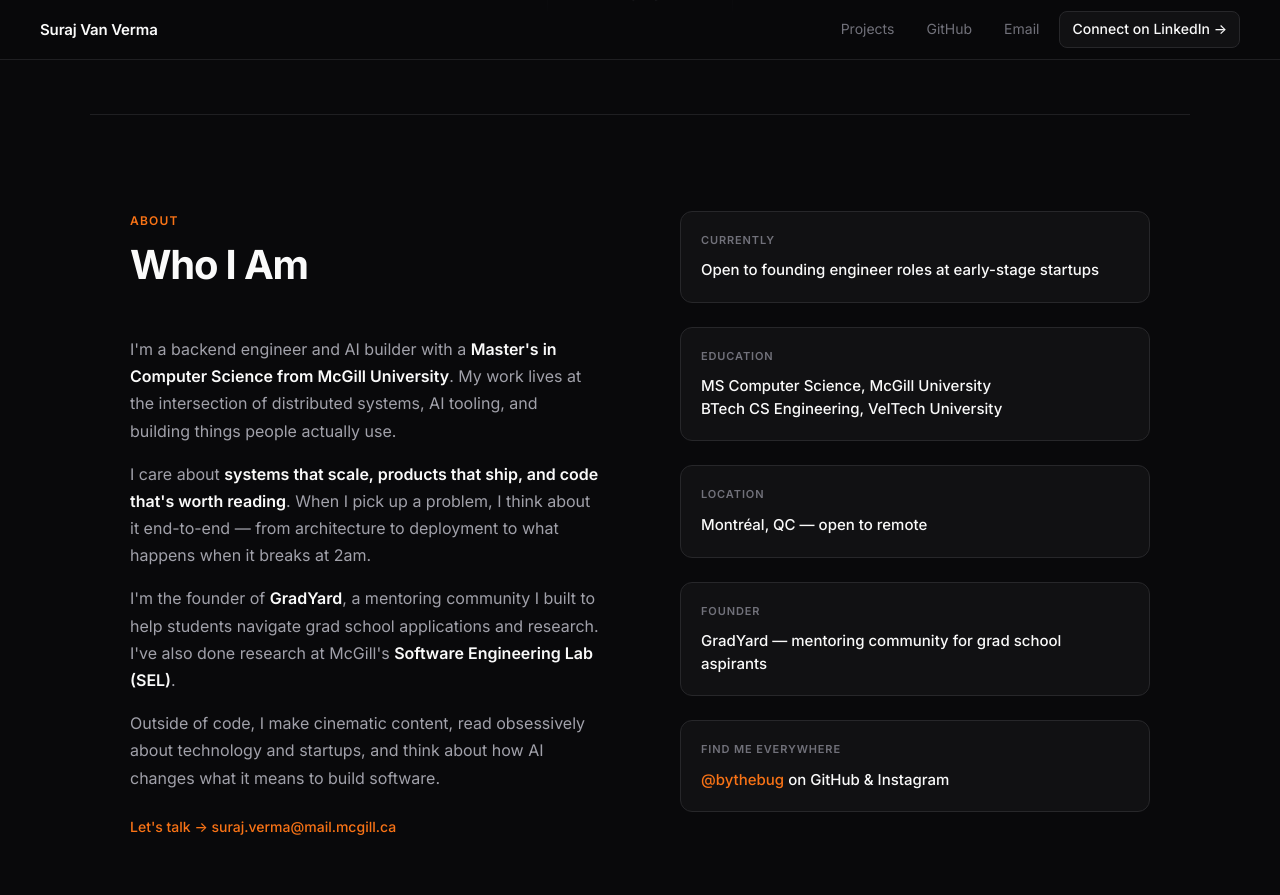
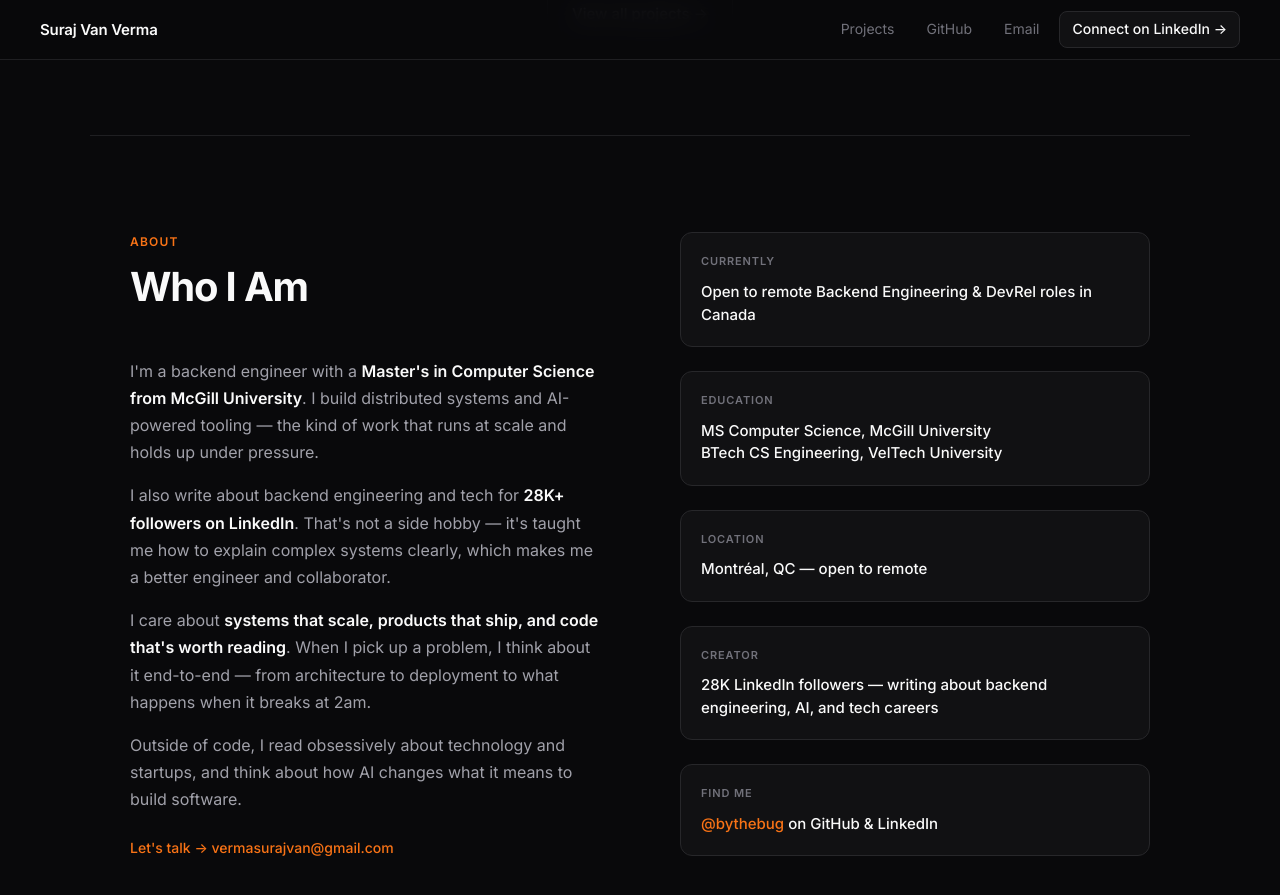
Before and after one commit to bythebug/bythebug.github.io, a Jekyll site: the page index.html, which Jekyll copies as it is, in a window 1280 px wide and 900 px high, scrolled down 2031 px. Shown: the top 895 px of the window. Built offline with Jekyll 4.4.1, drawn with Linux system fonts in a browser that asks for light colours; some of the changed text lies outside the part shown.

Commit message:
update portfolio: fix email, add creator angle, accurate stats and experience
- Replace McGill email with vermasurajvan@gmail.com everywhere
- Hero stats: NASA pipeline speedup, 500K events/sec, 28K LinkedIn
- Add context-os project, replace AI Image Detector
- Fix urltrim stat to ~3,000 req/s
- About: add LinkedIn 28K creator paragraph
- Sidebar: update Currently to backend/DevRel target roles
- Experience: fix McGill dates, add Mitacs internship, remove GradYard
- Contact: remove "founding engineer" framing

Co-Authored-By: Claude Sonnet 4.6 <noreply@anthropic.com>

```diff
--- a/index.html
+++ b/index.html
@@ -54,7 +54,7 @@
     <div class="nav-links">
       <a href="/projects/">Projects</a>
       <a href="https://github.com/bythebug" target="_blank" rel="noopener">GitHub</a>
-      <a href="mailto:suraj.verma@mail.mcgill.ca">Email</a>
+      <a href="mailto:vermasurajvan@gmail.com">Email</a>
       <a href="https://www.linkedin.com/in/bythebug" target="_blank" rel="noopener" class="nav-cta">Connect on LinkedIn →</a>
     </div>
   </nav>
@@ -72,7 +72,7 @@
           </h1>
 
           <p class="hero-sub">
-            Backend engineer specializing in scalable systems and AI tooling. MS Computer Science, McGill University.
+            Backend engineer specializing in scalable systems and AI tooling. MS Computer Science, McGill University. Writing about engineering for 28K+ on LinkedIn.
           </p>
 
           <div class="hero-actions">
@@ -86,20 +86,20 @@
 
       <div class="hero-stats">
         <div class="stat-item">
-          <span class="stat-value" data-target="80" data-suffix="%">80%</span>
-          <span class="stat-label">doc lookup time cut at Plumfind</span>
+          <span class="stat-value">3 days<br><small style="font-size:0.5em;font-weight:500">→ 2 hrs</small></span>
+          <span class="stat-label">NASA satellite pipeline speedup</span>
         </div>
         <div class="stat-item">
-          <span class="stat-value" data-target="60" data-suffix="%">60%</span>
-          <span class="stat-label">API latency reduced under load</span>
+          <span class="stat-value">500K+</span>
+          <span class="stat-label">events/sec, log processing system</span>
+        </div>
+        <div class="stat-item">
+          <span class="stat-value">28K</span>
+          <span class="stat-label">LinkedIn followers — tech creator</span>
         </div>
         <div class="stat-item">
           <span class="stat-value">McGill</span>
           <span class="stat-label">MS Computer Science</span>
-        </div>
-        <div class="stat-item">
-          <span class="stat-value" data-target="2019">2019</span>
-          <span class="stat-label">writing code since</span>
         </div>
       </div>
     </div>
@@ -136,21 +136,22 @@
           </div>
         </div>
 
-        <!-- Project 2: AI Image Detector -->
+        <!-- Project 2: context-os -->
         <div class="project-card">
-          <a href="https://github.com/bythebug/AI-Image-Detector" target="_blank" rel="noopener" class="project-card-link" aria-label="View AI Image Detector on GitHub"></a>
+          <a href="https://github.com/bythebug/context-os" target="_blank" rel="noopener" class="project-card-link" aria-label="View context-os on GitHub"></a>
           <div class="project-header">
-            <span class="project-icon">🔍</span>
+            <span class="project-icon">🧠</span>
             <span class="project-arrow">↗</span>
           </div>
-          <h3 class="project-title">AI Image Detector</h3>
-          <p class="project-desc">Privacy-first tool to detect AI-generated vs real images using C2PA/JUMBF content provenance standards and EXIF/XMP metadata. Runs entirely in-browser — zero data retention.</p>
-          <div class="project-highlight">Client-only · C2PA/JUMBF standards · No server</div>
+          <h3 class="project-title">context-os</h3>
+          <p class="project-desc">Model-agnostic memory infrastructure for LLM applications. Any AI client writes memory after a session, queries before the next — BM25 + pgvector + RRF hybrid search. Python and TypeScript SDKs. Deployed on Fly.io.</p>
+          <div class="project-highlight">BM25 + pgvector + RRF · Python & TS SDKs · Fly.io</div>
           <div class="project-tags">
-            <span class="tag tag-accent">JavaScript</span>
-            <span class="tag">C2PA</span>
-            <span class="tag">EXIF/XMP</span>
-            <span class="tag">Privacy</span>
+            <span class="tag tag-accent">Python</span>
+            <span class="tag">RAG</span>
+            <span class="tag">pgvector</span>
+            <span class="tag">Redis</span>
+            <span class="tag">Fly.io</span>
           </div>
         </div>
 
@@ -163,7 +164,7 @@
           </div>
           <h3 class="project-title">urltrim</h3>
           <p class="project-desc">Personal URL shortener with custom aliases, click analytics, rate limiting, and async job processing via message queue.</p>
-          <div class="project-highlight">p95 latency ~22ms at ~300 req/s</div>
+          <div class="project-highlight">~3,000 req/s throughput</div>
           <div class="project-tags">
             <span class="tag tag-accent">Python</span>
             <span class="tag">FastAPI</span>
@@ -251,8 +252,12 @@
           </div>
           <div class="about-text reveal reveal-delay-1">
             <p>
-              I'm a backend engineer and AI builder with a <strong>Master's in Computer Science from McGill University</strong>.
-              My work lives at the intersection of distributed systems, AI tooling, and building things people actually use.
+              I'm a backend engineer with a <strong>Master's in Computer Science from McGill University</strong>.
+              I build distributed systems and AI-powered tooling — the kind of work that runs at scale and holds up under pressure.
+            </p>
+            <p>
+              I also write about backend engineering and tech for <strong>28K+ followers on LinkedIn</strong>.
+              That's not a side hobby — it's taught me how to explain complex systems clearly, which makes me a better engineer and collaborator.
             </p>
             <p>
               I care about <strong>systems that scale, products that ship, and code that's worth reading</strong>.
@@ -260,16 +265,11 @@
               when it breaks at 2am.
             </p>
             <p>
-              I'm the founder of <strong>GradYard</strong>, a mentoring community I built to help students navigate
-              grad school applications and research. I've also done research at McGill's
-              <strong>Software Engineering Lab (SEL)</strong>.
-            </p>
-            <p>
-              Outside of code, I make cinematic content, read obsessively about technology and startups,
+              Outside of code, I read obsessively about technology and startups,
               and think about how AI changes what it means to build software.
             </p>
-            <a href="mailto:suraj.verma@mail.mcgill.ca" class="about-cta">
-              Let's talk → suraj.verma@mail.mcgill.ca
+            <a href="mailto:vermasurajvan@gmail.com" class="about-cta">
+              Let's talk → vermasurajvan@gmail.com
             </a>
           </div>
         </div>
@@ -278,7 +278,7 @@
           <div class="info-block">
             <div class="info-block-label">Currently</div>
             <div class="info-block-value">
-              Open to founding engineer roles at early-stage startups
+              Open to remote Backend Engineering &amp; DevRel roles in Canada
             </div>
           </div>
           <div class="info-block">
@@ -295,15 +295,15 @@
             </div>
           </div>
           <div class="info-block">
-            <div class="info-block-label">Founder</div>
+            <div class="info-block-label">Creator</div>
             <div class="info-block-value">
-              GradYard — mentoring community for grad school aspirants
+              28K LinkedIn followers — writing about backend engineering, AI, and tech careers
             </div>
           </div>
           <div class="info-block">
-            <div class="info-block-label">Find me everywhere</div>
+            <div class="info-block-label">Find me</div>
             <div class="info-block-value">
-              <a href="https://github.com/bythebug" target="_blank" rel="noopener">@bythebug</a> on GitHub &amp; Instagram
+              <a href="https://github.com/bythebug" target="_blank" rel="noopener">@bythebug</a> on GitHub &amp; LinkedIn
             </div>
           </div>
         </div>
@@ -403,17 +403,17 @@
         </div>
         <div class="timeline-item">
           <div class="timeline-dot"></div>
-          <div class="timeline-date">Aug 2023 — May 2025</div>
-          <div class="timeline-role">Software Developer · Graduate Thesis</div>
+          <div class="timeline-date">Sep 2023 — Jun 2025</div>
+          <div class="timeline-role">Software Engineer · Graduate Thesis</div>
           <div class="timeline-org">McGill University · Montreal, QC</div>
-          <div class="timeline-desc">Designed Spring Boot microservices for a distributed collaboration platform — Docker/Kubernetes deployment, JWT/OAuth2/RBAC auth. Real-time sync via WebSockets and CRDT conflict resolution achieved sub-150ms update latency. gRPC + Redis caching cut inter-service response time by 35% in load tests.</div>
+          <div class="timeline-desc">Built a Spring Boot 3-layer backend for a collaborative educational modeling tool. Real-time sync via WebSockets + CRDTs for 20+ concurrent users. JWT + RBAC + GDPR/FERPA compliance, LMS integration. Deployed across 2 languages.</div>
         </div>
         <div class="timeline-item">
           <div class="timeline-dot"></div>
-          <div class="timeline-date">2023 — Present</div>
-          <div class="timeline-role">Founder</div>
-          <div class="timeline-org">GradYard</div>
-          <div class="timeline-desc">Built a mentoring community for students navigating graduate school applications and academic research.</div>
+          <div class="timeline-date">Aug 2022 — Nov 2022</div>
+          <div class="timeline-role">Software Developer Intern</div>
+          <div class="timeline-org">Mitacs · Edmonton, AB</div>
+          <div class="timeline-desc">Built a no-code chatbot builder with RBAC and a real-time chatroom. Delivered end-to-end as the sole developer on the project.</div>
         </div>
       </div>
     </div>
@@ -429,11 +429,11 @@
         <p class="section-label">Contact</p>
         <h2 class="contact-heading">Let's build something.</h2>
         <p class="contact-sub">
-          I'm open to founding engineer roles, early-stage startup conversations,
-          interesting side projects, and just good technical discussions.
+          Open to remote backend engineering and DevRel roles in Canada.
+          Also happy to talk distributed systems, AI tooling, or content creation.
         </p>
         <div class="contact-links">
-          <a href="mailto:suraj.verma@mail.mcgill.ca" class="contact-link">
+          <a href="mailto:vermasurajvan@gmail.com" class="contact-link">
             <svg viewBox="0 0 24 24" fill="none" stroke="currentColor" stroke-width="2" stroke-linecap="round" stroke-linejoin="round">
               <rect x="2" y="4" width="20" height="16" rx="2"/><path d="m22 7-8.97 5.7a1.94 1.94 0 0 1-2.06 0L2 7"/>
             </svg>
@@ -463,7 +463,7 @@
     <div class="footer-links">
       <a href="https://github.com/bythebug" target="_blank" rel="noopener">GitHub</a>
       <a href="https://www.linkedin.com/in/bythebug" target="_blank" rel="noopener">LinkedIn</a>
-      <a href="mailto:suraj.verma@mail.mcgill.ca">Email</a>
+      <a href="mailto:vermasurajvan@gmail.com">Email</a>
     </div>
   </footer>
 
```
